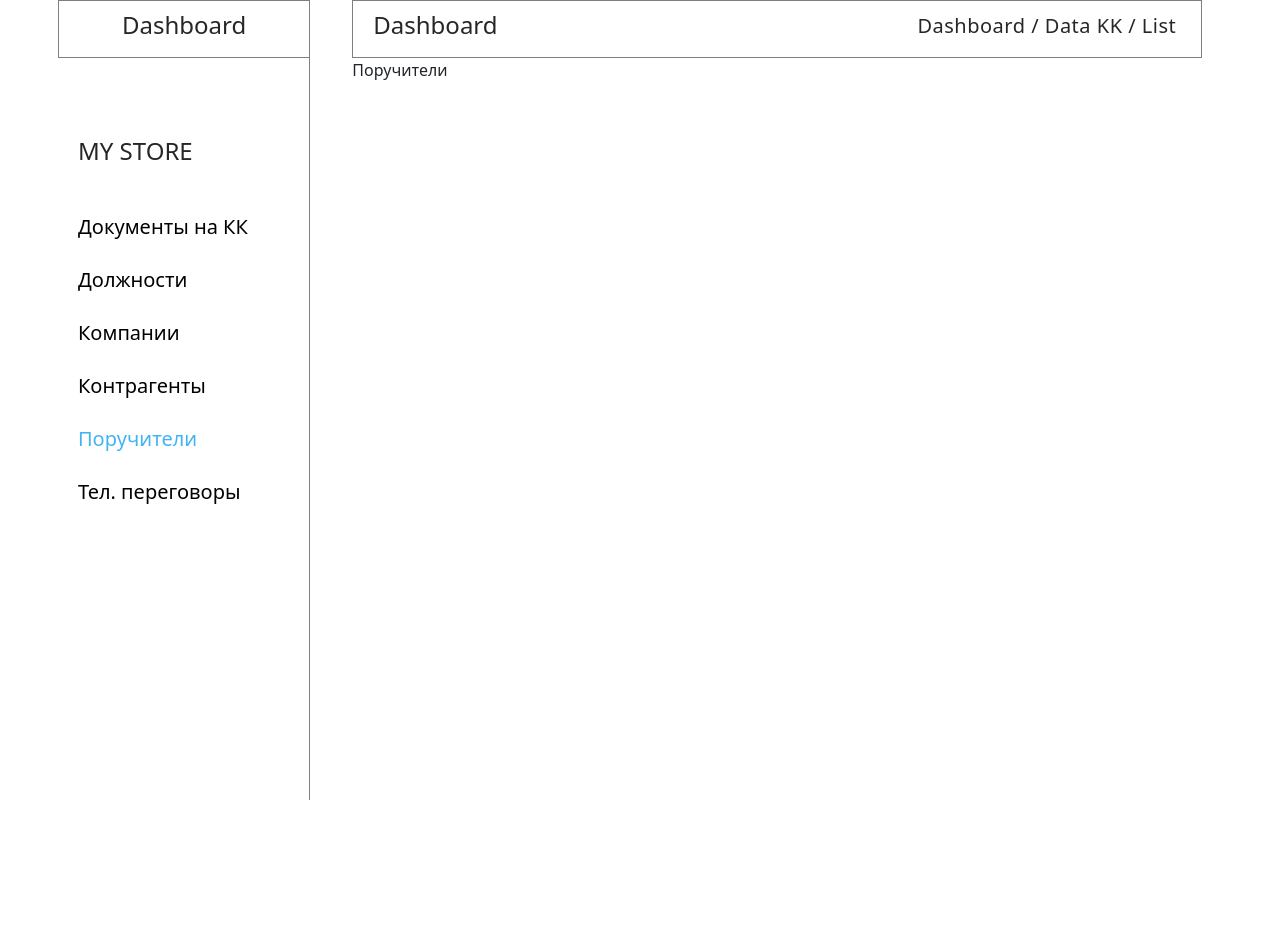
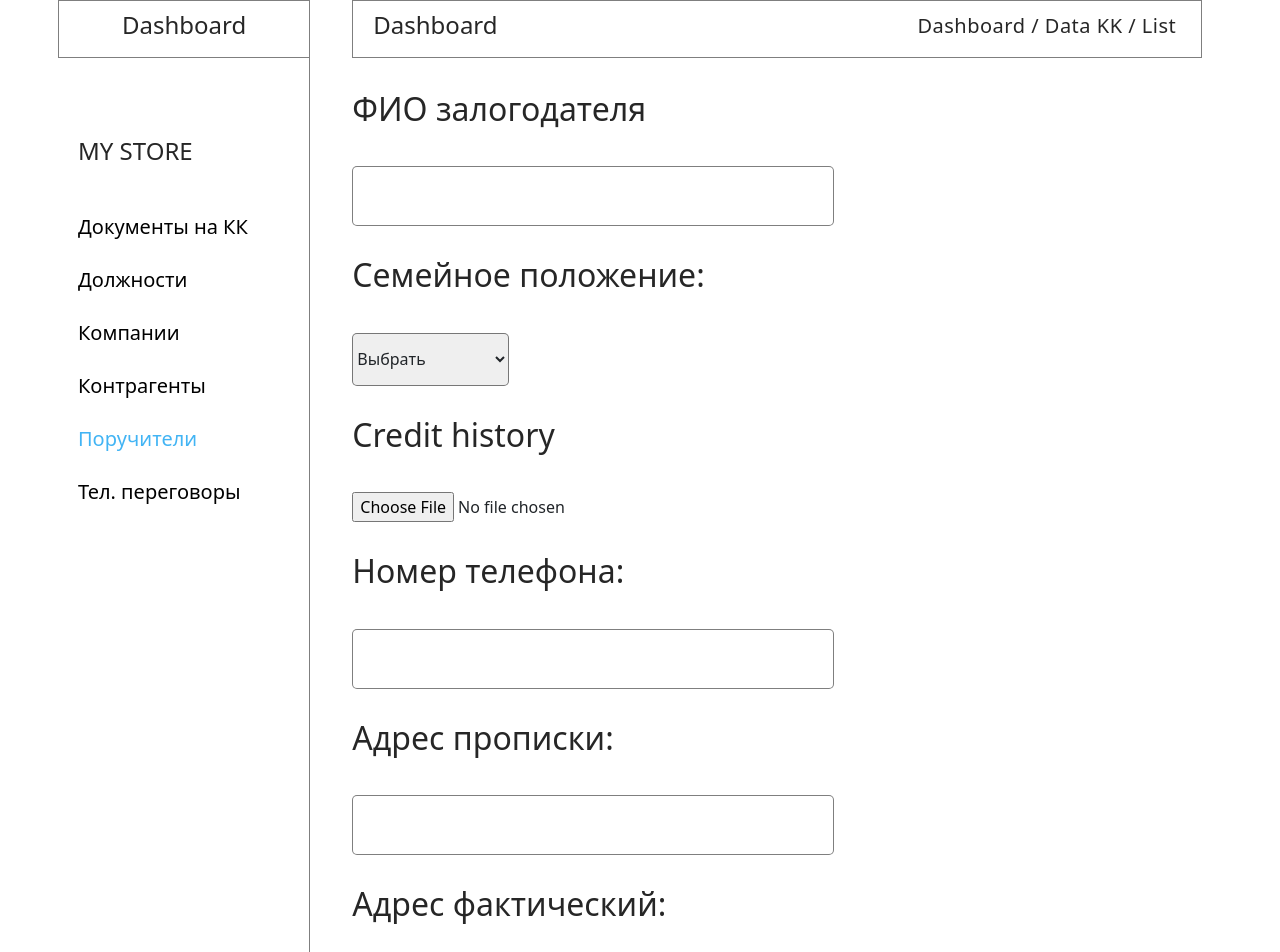
Before and after one commit to AidanaTur7777/srm, a React (Create React App) app: page /recipients in a window 1280 px wide. Shown: the top 952 px of the page. Before the commit the page ends 800 px from the top, so only its background shows below. Built offline with nearby package versions, Linux system fonts and the light colour scheme.

Commit message:
feat: add recipients page

```diff
--- a/src/pages/Recipients.jsx
+++ b/src/pages/Recipients.jsx
@@ -2,7 +2,87 @@ import React from "react";
 import cl from "../scss/recipients.module.scss";
 
 const Recipients = () => {
-  return <div>Поручители</div>;
+  return <div>
+    <section className={cl.recipients__container}>
+      <div className={cl.recipients__content}>
+        <h2>
+          ФИО залогодателя
+        </h2>
+        <input
+          className={cl.recipients__input}
+          type="text"
+        />
+
+        <h2>
+          Семейное положение:
+        </h2>
+        <select id={cl.recipients__accor}>
+          <option value="Выбрать" >Выбрать</option>
+        </select>
+        <h2>
+          Credit history
+        </h2>
+        <input
+          type="file"
+        />
+
+        <h2>
+          Номер телефона:
+        </h2>
+        <input
+          className={cl.recipients__input}
+          type="number"
+        />
+        <h2>
+          Адрес прописки:
+        </h2>
+        <input
+          className={cl.recipients__input}
+          type="text"
+        />
+
+        <h2>
+          Адрес фактический:
+        </h2>
+        <input
+          className={cl.recipients__input}
+          type="number"
+        />
+        <h2>
+          icome startement:
+        </h2>
+        <input
+
+          type="file" />
+
+        <h2>
+          Залоговое имущество:
+        </h2>
+        <input
+          className={cl.recipients__input}
+          type="text" />
+        <h2>
+          Местонахождение залога:
+        </h2>
+
+        <input
+          className={cl.recipients__input}
+          type="text" />
+        <h2>
+          Document
+        </h2>
+        <input
+
+          type="file" />
+
+      </div>
+      <button className={cl.recipients__btn}>
+        Submit
+      </button>
+
+    </section>
+
+  </div>;
 };
 
 export default Recipients;
--- a/src/scss/recipients.module.scss
+++ b/src/scss/recipients.module.scss
@@ -0,0 +1,36 @@
+.recipients__content {
+  display: flex;
+  flex-direction: column;
+  gap: 30px;
+  margin-top: 2rem;
+}
+
+.recipients__input {
+  border: 1px solid rgba(0, 0, 0, 0.5);
+  border-radius: 5px;
+  width: 482px;
+  height: 60px;
+}
+
+.recipients__btn {
+  background: #42b4f4;
+  border-radius: 5px;
+  width: 264px;
+  height: 63px;
+  color: #fff;
+  font-size: 20px;
+  margin-top: 2rem;
+
+  &:hover {
+    background: darkblue;
+    transition: all 0.5s ease;
+  }
+}
+
+#recipients__accor {
+  width: 157px;
+  height: 53px;
+
+  border: 1px solid rgba(0, 0, 0, 0.5);
+  border-radius: 5px;
+}
```
